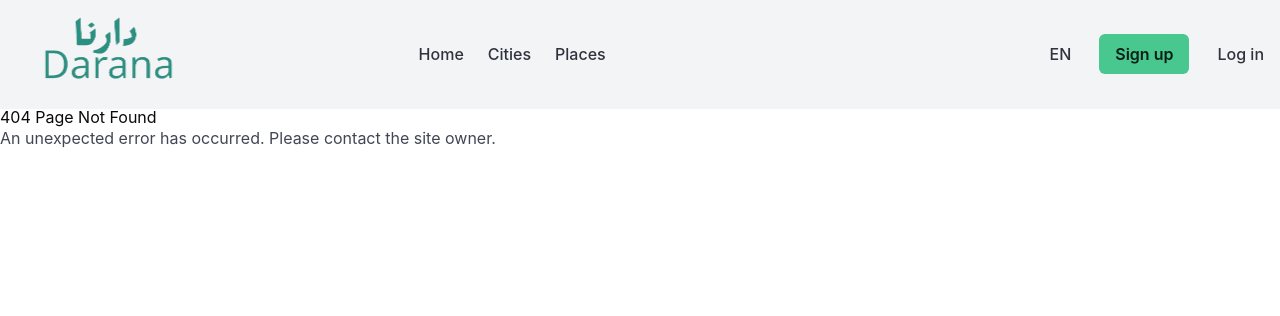
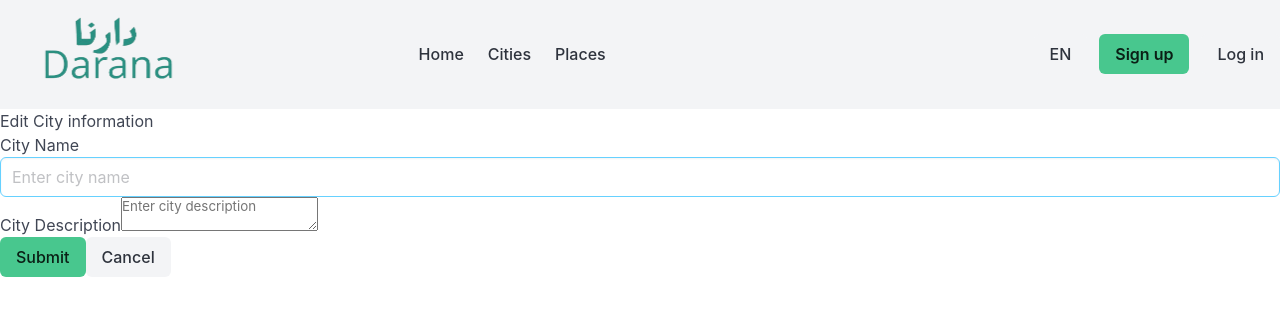
Before and after one commit to razanalshaikh/react-darana-frontend, a React (Vite) app: page /city/1/edit in a window 1280 px wide. Before the commit this address had no page. Shown: the top 316 px of the page. Built offline with nearby package versions, Linux system fonts and the light colour scheme; no server answers.

Commit message:
edit page added

```diff
--- a/src/App.jsx
+++ b/src/App.jsx
@@ -9,6 +9,7 @@ import Places from './pages/Places'
 import CityDetails from './pages/CityDetails'
 import NotFound from './pages/NotFound'
 import AddCity from './pages/AddCity'
+import EditCity from './pages/EditCity'
 
 function App() {
 
@@ -23,6 +24,7 @@ function App() {
         <Route path='/places' element={<Places/>}/>
         <Route path='/city/:id' element={<CityDetails/>}/>
         <Route path='/cities/new' element={<AddCity/>}/>
+        <Route path='/city/:id/edit'element={<EditCity/>}></Route>
       </Routes>
     </Router>
     </>
--- a/src/pages/CityDetails.jsx
+++ b/src/pages/CityDetails.jsx
@@ -1,6 +1,6 @@
 import axios from 'axios'
 import React, { useEffect, useState } from 'react'
-import { useParams , useNavigate} from 'react-router'
+import { useParams , useNavigate, Link} from 'react-router'
 
 function CityDetails() {
     const {id} = useParams()
@@ -48,7 +48,9 @@ function CityDetails() {
                 <h1>{city.name}</h1>
                 <h1>{city.description}</h1>
             </div>
+
             <div className='buttons'>
+                <Link to={`/city/${id}/edit`} className="button is-success"> Edit </Link>
                 {
                     deleteConfirm
                     ?
--- /dev/null
+++ b/src/pages/EditCity.jsx
@@ -0,0 +1,51 @@
+import axios from 'axios'
+import React, { use, useEffect, useState } from 'react'
+import { useNavigate, useParams } from 'react-router'
+import CityForm from '../components/CityForm/CityForm'
+
+function EditCity() {
+    const {id} = useParams()
+    const [name,setName] = useState('')
+    const [description, setDescription] = useState('')
+    const navigate = useNavigate()
+
+    async function getCurrentCityData() {
+        try{
+            const response = await axios.get(`${import.meta.env.VITE_BASE_URL}cities/${id}/`)
+            setName(response.data.name)
+            setDescription(response.data.description)
+        }catch(error){
+            console.log(error)
+        }
+    }
+
+    async function handleSubmit(event){
+        event.preventDefault()
+        try{
+                const response = await axios.patch(
+                    `${import.meta.env.VITE_BASE_URL}cities/${id}/`,
+                    {name,description})
+                navigate(`/city/${id}`)
+        }catch(error){
+            console.log(error)
+        }
+    }
+
+    useEffect(()=>{
+        getCurrentCityData()
+    },[])
+
+    return (
+        <div>
+            <CityForm
+                titleVerb = 'Edit City information'
+                name ={name}
+                setName={setName}
+                description = {description}
+                setDescription = {setDescription}
+                handleSubmit = {handleSubmit}
+            />
+        </div>
+    )
+}
+export default EditCity
```
